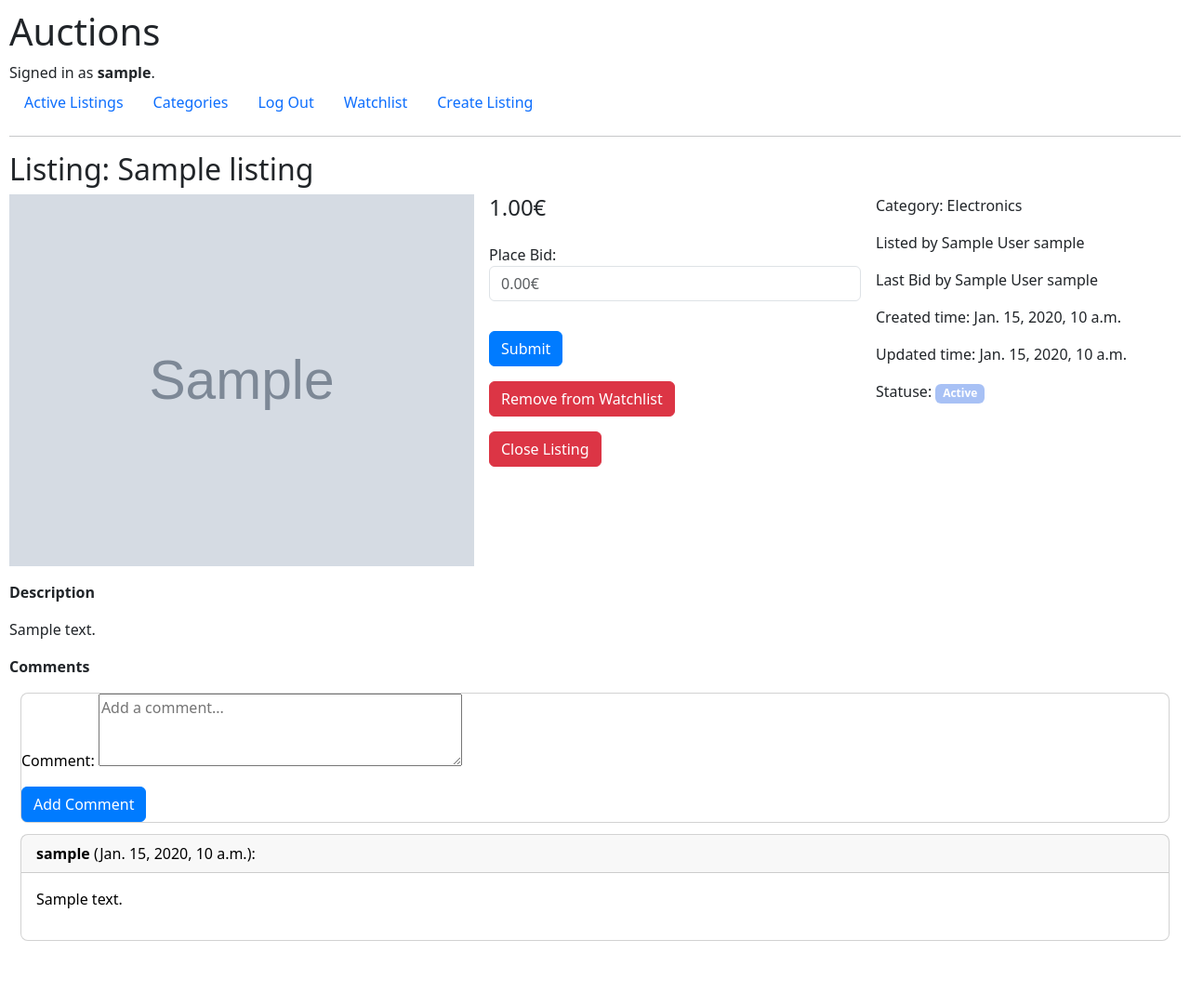
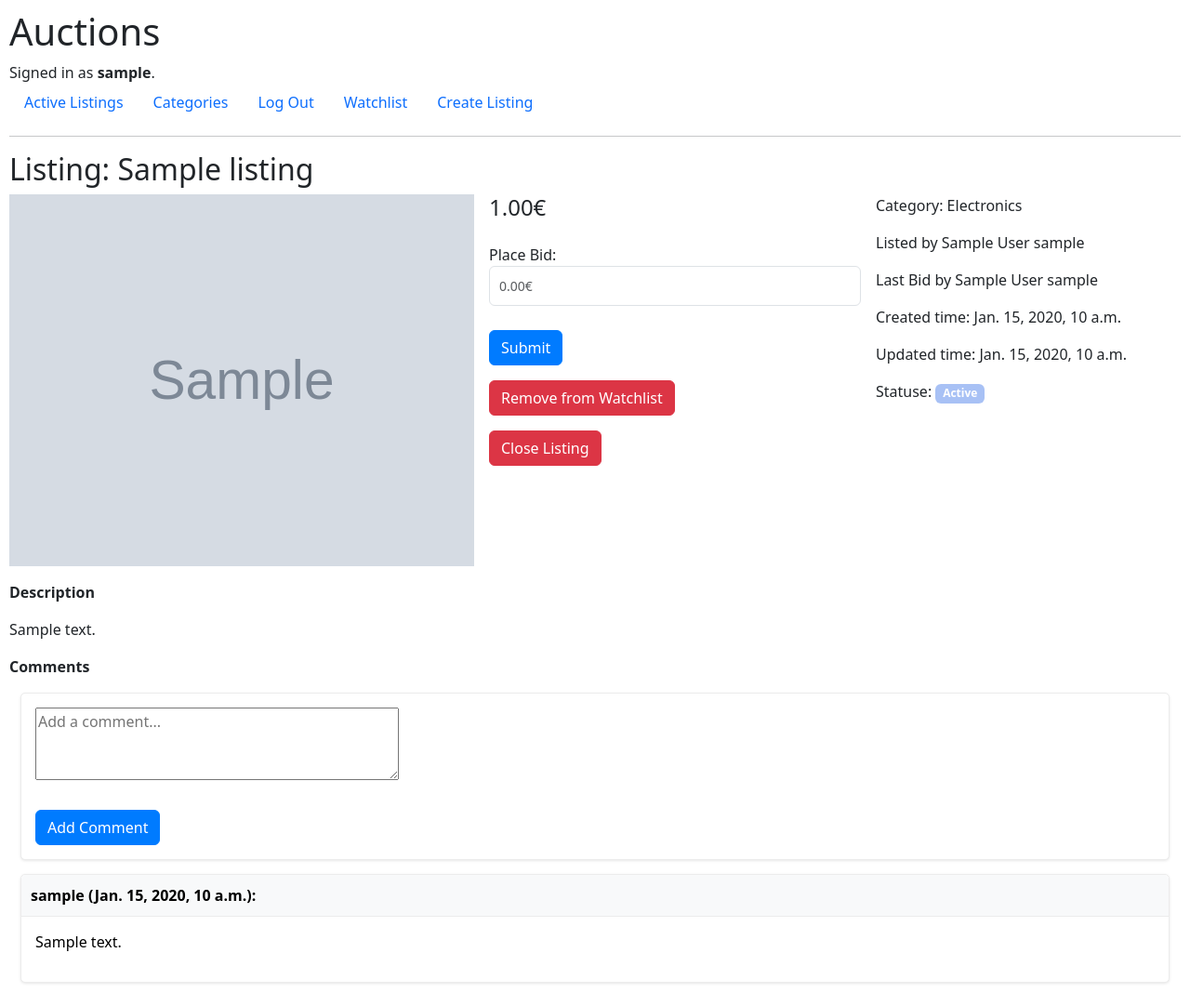
Before and after one commit to Ekaterina-Vititneva/CS50-s-Web, a Django app: a page that uses project_2/commerce/auctions/templates/auctions/listing.html in a window 1280 px wide. Shown: the whole page at 93% size. Before the commit the page ends 1012 px from the top, so only its background shows below. Run offline with Django 5.2, Linux system fonts and the light colour scheme; a user stored in the database is signed in; tables that the repository leaves empty hold one stand-in row (values such as "Sample post"); grey boxes marked "Sample" are stand-in pictures.

Commit message:
Adjusted comment form styling

```diff
--- a/project_2/commerce/auctions/static/auctions/styles.css
+++ b/project_2/commerce/auctions/static/auctions/styles.css
@@ -117,7 +117,7 @@ body {
   gap: 16px;
 }
 
-.listing-details{
+.listing-details {
   display: flex;
   flex-direction: column;
   gap: 16px;
@@ -165,3 +165,44 @@ body {
 .badge {
   opacity: 85%;
 }
+
+/* Add margins and padding to form elements */
+.form-control {
+  margin-bottom: 1rem;
+  padding: 10px;
+  font-size: 14px;
+}
+
+.card {
+  box-shadow: 0 1px 3px rgba(0, 0, 0, 0.1);
+  border: 1px solid #ececec;
+  margin-bottom: 15px;
+  border-radius: 5px;
+}
+
+.card-body {
+  padding: 15px;
+}
+
+.card-header {
+  font-weight: bold;
+  background-color: #f8f9fa;
+  padding: 10px;
+  border-bottom: 1px solid #ececec;
+  border-radius: 5px 5px 0 0;
+}
+
+.btn-primary {
+  background-color: #007bff;
+  border-color: #007bff;
+}
+
+.btn-primary:hover {
+  background-color: #0056b3;
+  border-color: #004085;
+}
+
+/* Add some margin to the comment submit button */
+.btn-primary {
+  margin-top: 10px;
+}
--- a/project_2/commerce/auctions/templates/auctions/listing.html
+++ b/project_2/commerce/auctions/templates/auctions/listing.html
@@ -70,12 +70,17 @@
     <div class="comments">
       <p class="listing-description-heading">Comments</p>
       {% if user.is_authenticated %}
-      <div class="card">
-        <form action="{% url 'listing' listing.title %}" method="post">
-          {% csrf_token %} {{ comment_form.as_p }}
-          <input type="hidden" name="form_type" value="comment_form" />
-          <button type="submit" class="btn btn-primary">Add Comment</button>
-        </form>
+      <div class="card mt-3">
+        <div class="card-body">
+          <form action="{% url 'listing' listing.title %}" method="post">
+            {% csrf_token %}
+            <div class="mb-3">
+              {{ comment_form.comment }}
+              <!-- This will render the comment field as a textarea -->
+            </div>
+            <button type="submit" class="btn btn-primary">Add Comment</button>
+          </form>
+        </div>
       </div>
 
       {% endif %} {% for comment in comments %}
```
Lines whose indentation alone changed are shown as unchanged.
